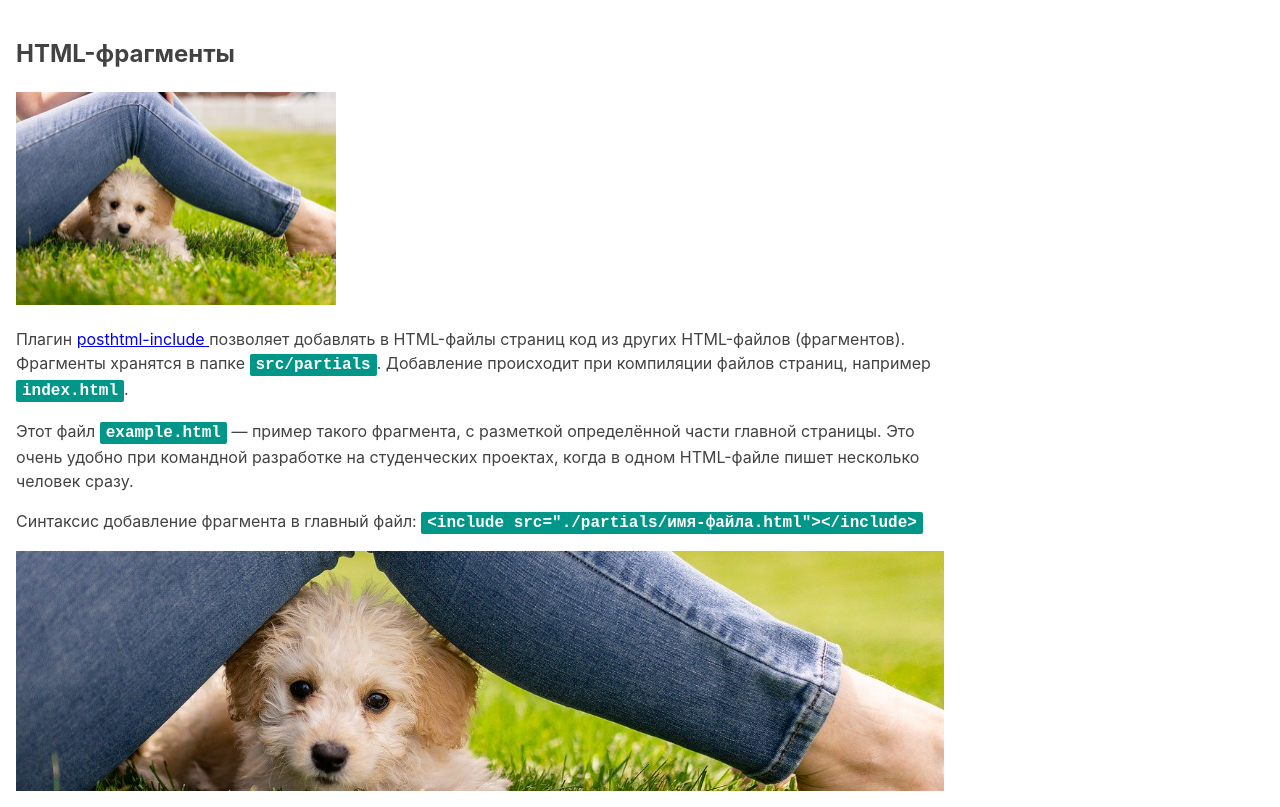
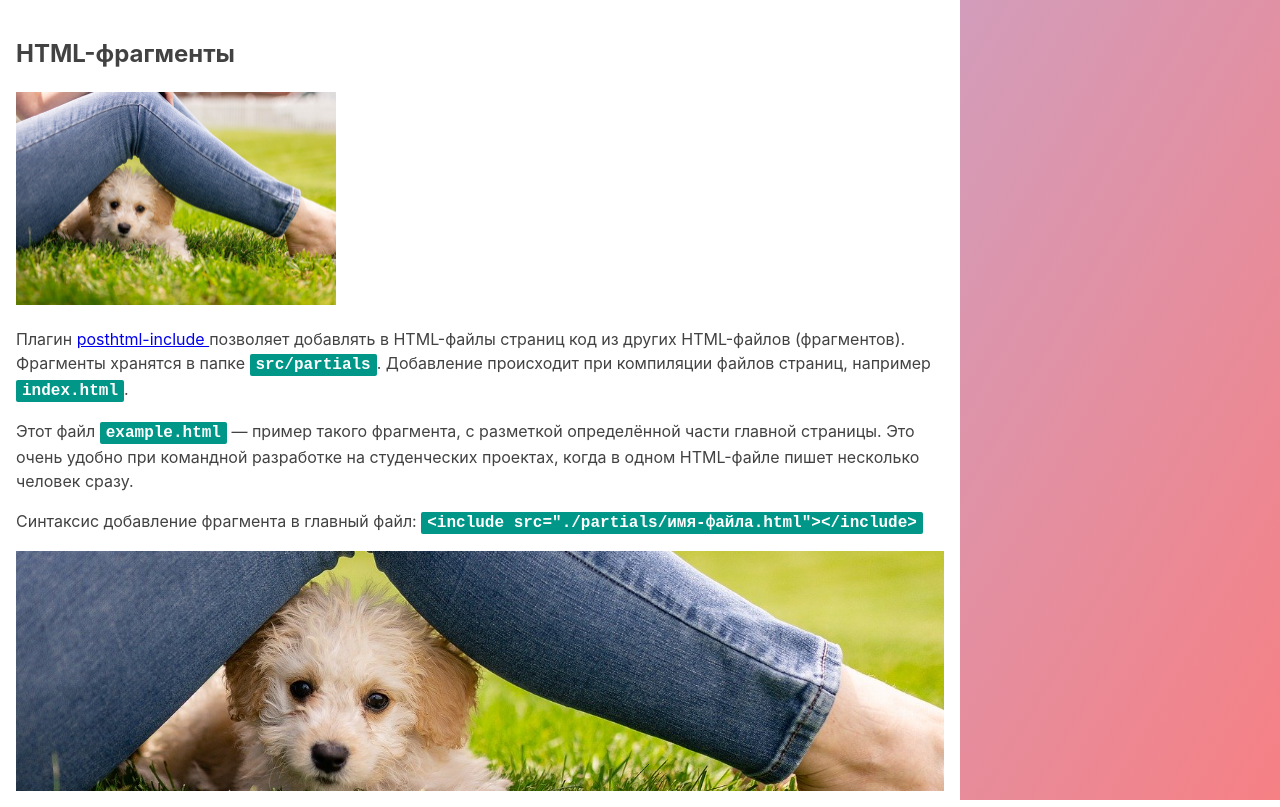
Before and after one commit to Jaguar838/parcel, a website built with Parcel: page src/index.html in a window 1280 px wide. Built offline with nearby package versions, Linux system fonts and the light colour scheme.

Commit message:
Update _example.scss

```diff
--- a/src/sass/_example.scss
+++ b/src/sass/_example.scss
@@ -25,3 +25,10 @@
   background-size: cover;
   background-position: center;
 }
+
+body {
+  background-image: linear-gradient(120deg, #a6c0fe 0%, #f68084 100%);
+  background-repeat: no-repeat;
+  background-size: cover;
+  height: 100vh;
+}
```
